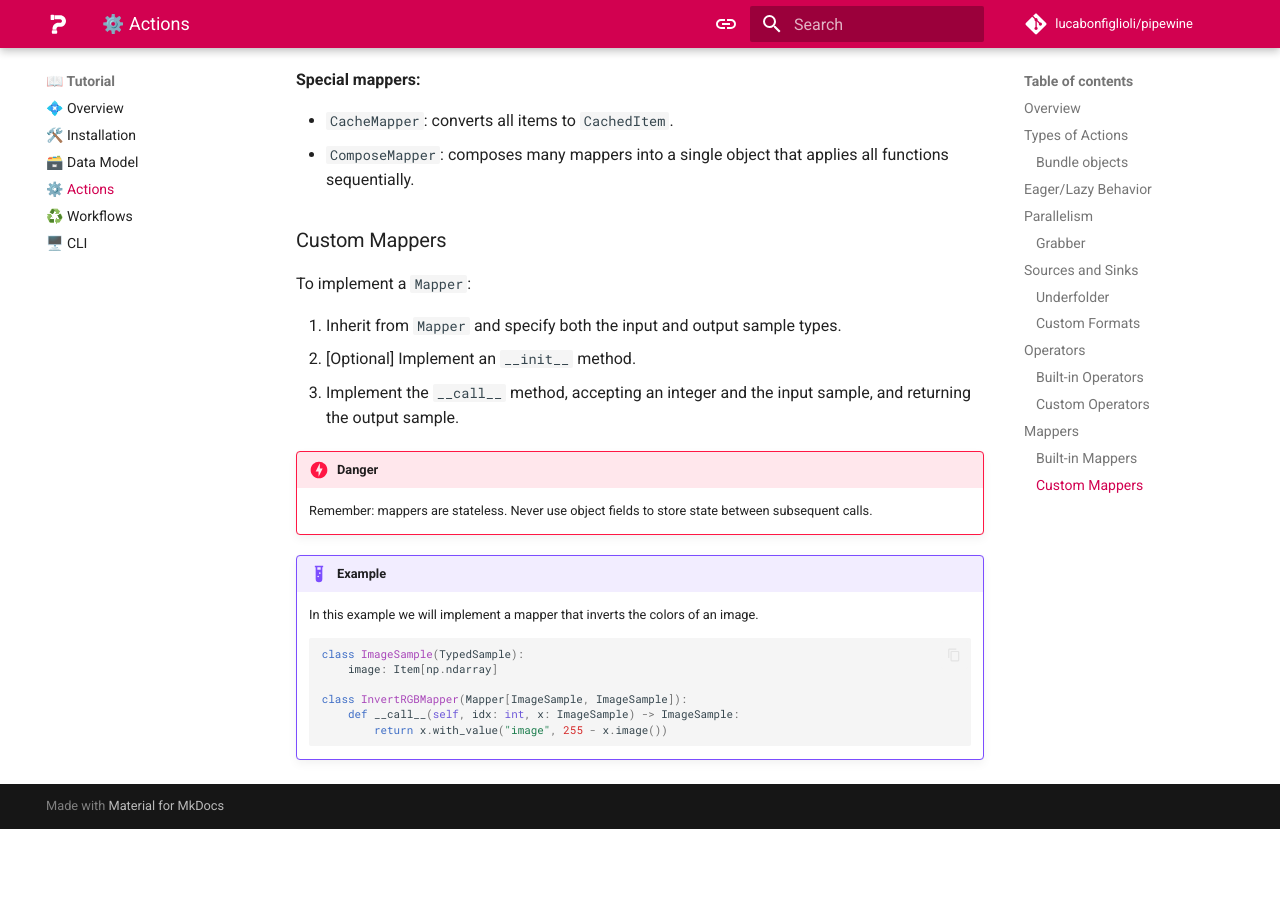
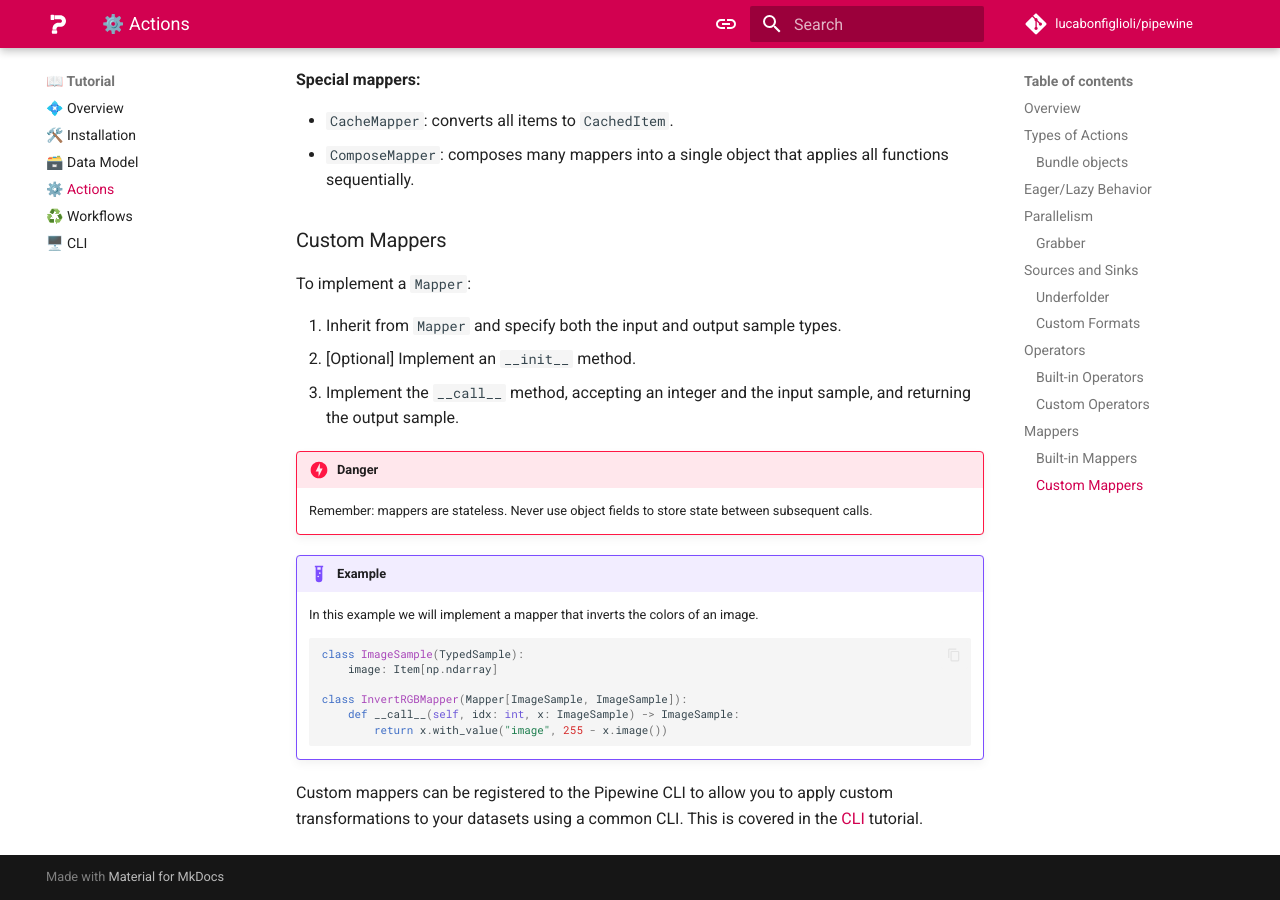
Before and after one commit to LucaBonfiglioli/pipewine, an MkDocs documentation site: the page built from docs/tutorial/actions.md, in a window 1280 px wide and 900 px high, scrolled down 18693 px. Built offline with MkDocs 1.6.1 and Material for MkDocs 9.7.7, drawn with Linux system fonts in a browser that asks for light colours; comment, search, counter and statistics services are not loaded; before the commit the page ends 19522 px from its top, so only the background shows below that.

Commit message:
Update docs

````diff
--- a/docs/tutorial/actions.md
+++ b/docs/tutorial/actions.md
@@ -684,3 +684,5 @@ To implement a `Mapper`:
         def __call__(self, idx: int, x: ImageSample) -> ImageSample:
             return x.with_value("image", 255 - x.image())
     ```
+
+Custom mappers can be registered to the Pipewine CLI to allow you to apply custom transformations to your datasets using a common CLI. This is covered in the [CLI](cli.md) tutorial.
````
